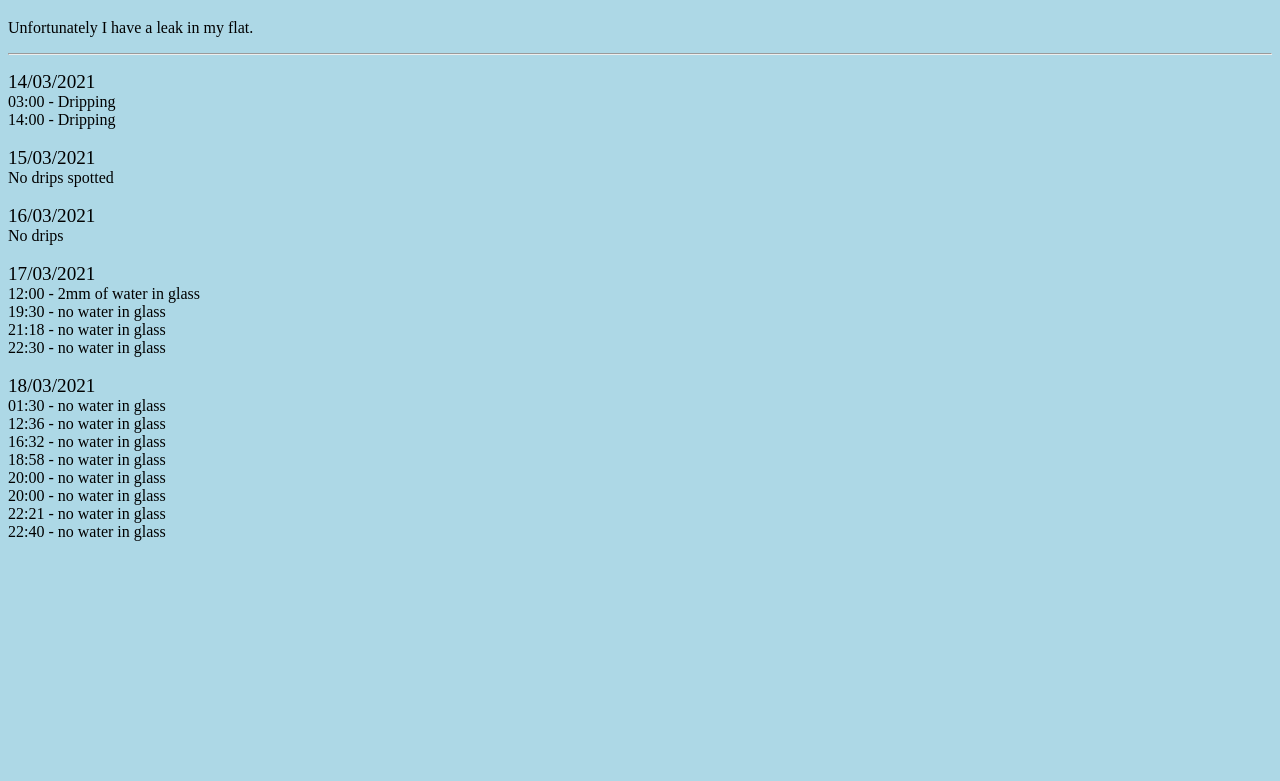
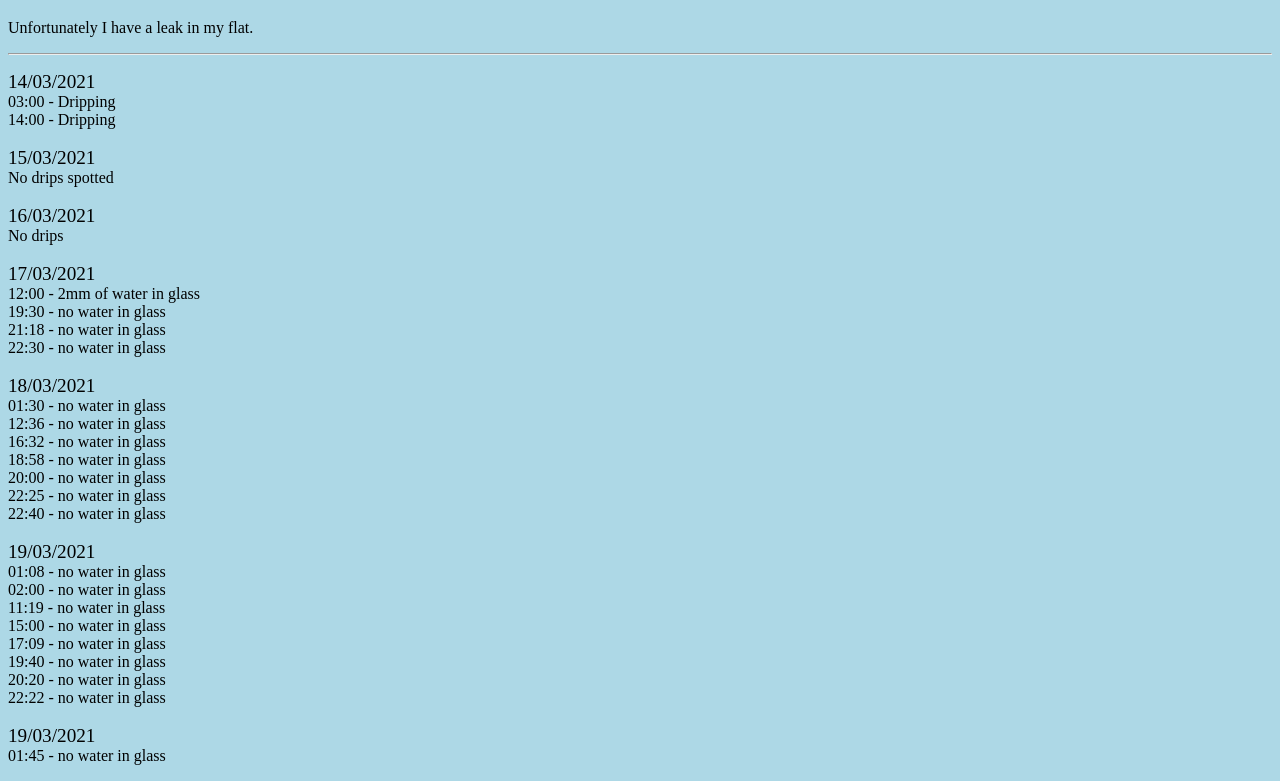
Before and after one commit to Saweenbarra/Saweenbarra.github.io, a plain HTML site: page leaklog.html in a window 1280 px wide. Shown: the part 87-868 px from the top of the page. Before the commit the page ends 800 px from the top, so only its background shows below. Drawn offline with Linux system fonts and the light colour scheme.

Commit message:
Update leaklog.html

```diff
--- a/leaklog.html
+++ b/leaklog.html
@@ -32,9 +32,21 @@
             16:32 - no water in glass<br>
             18:58 - no water in glass<br>
             20:00 - no water in glass<br>
-            20:00 - no water in glass<br>
-            22:21 - no water in glass<br>
+            22:25 - no water in glass<br>
             22:40 - no water in glass<br>
+            <br>
+            <big>19/03/2021</big><br>
+            01:08 - no water in glass<br>
+            02:00 - no water in glass<br>
+            11:19 - no water in glass<br>
+            15:00 - no water in glass<br>
+            17:09 - no water in glass<br>
+            19:40 - no water in glass<br>
+            20:20 - no water in glass<br>
+            22:22 - no water in glass<br>
+            <br>
+            <big>19/03/2021</big><br>
+            01:45 - no water in glass<br>
         </p>
     </body>
 </html>
```
